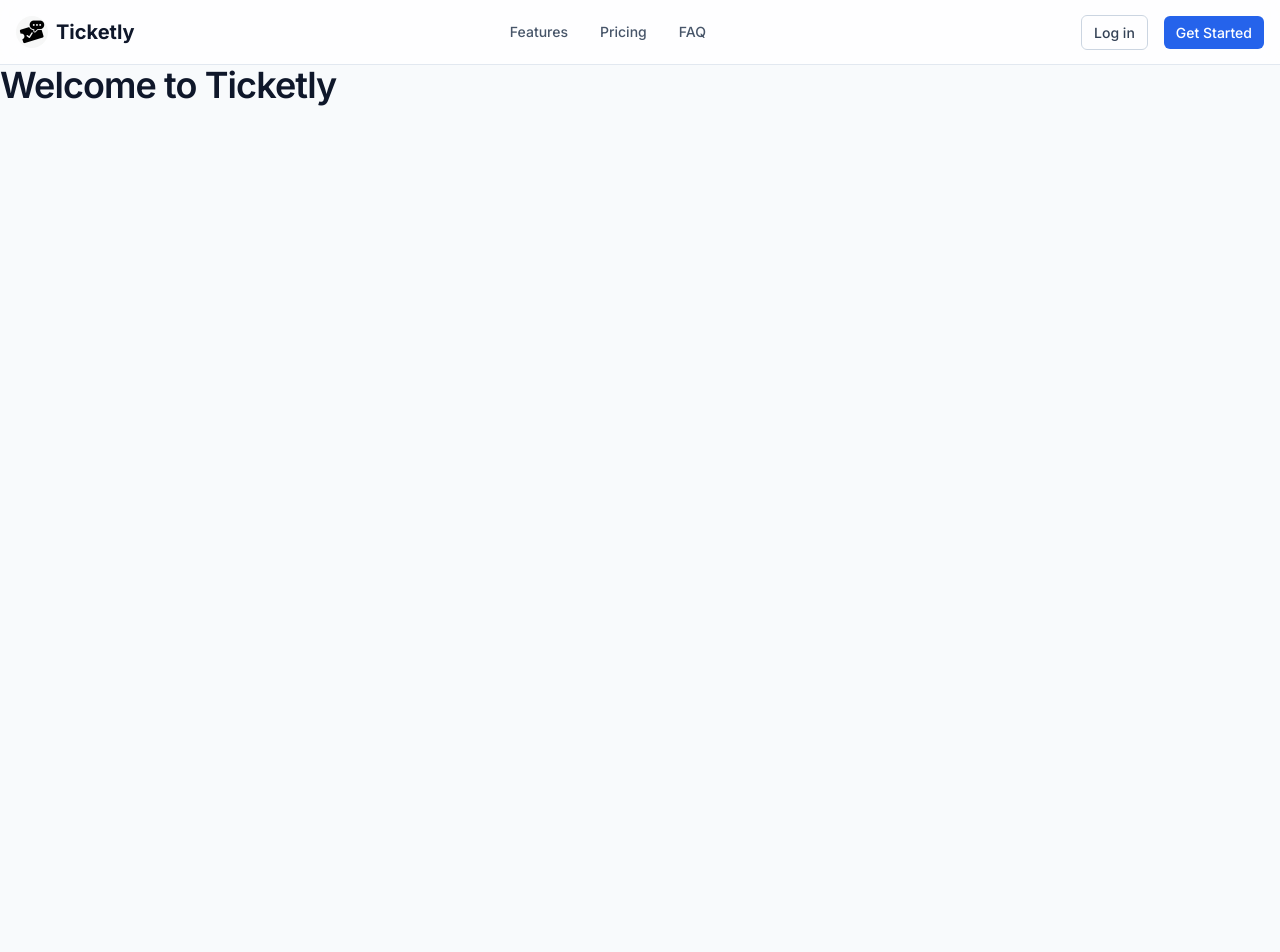
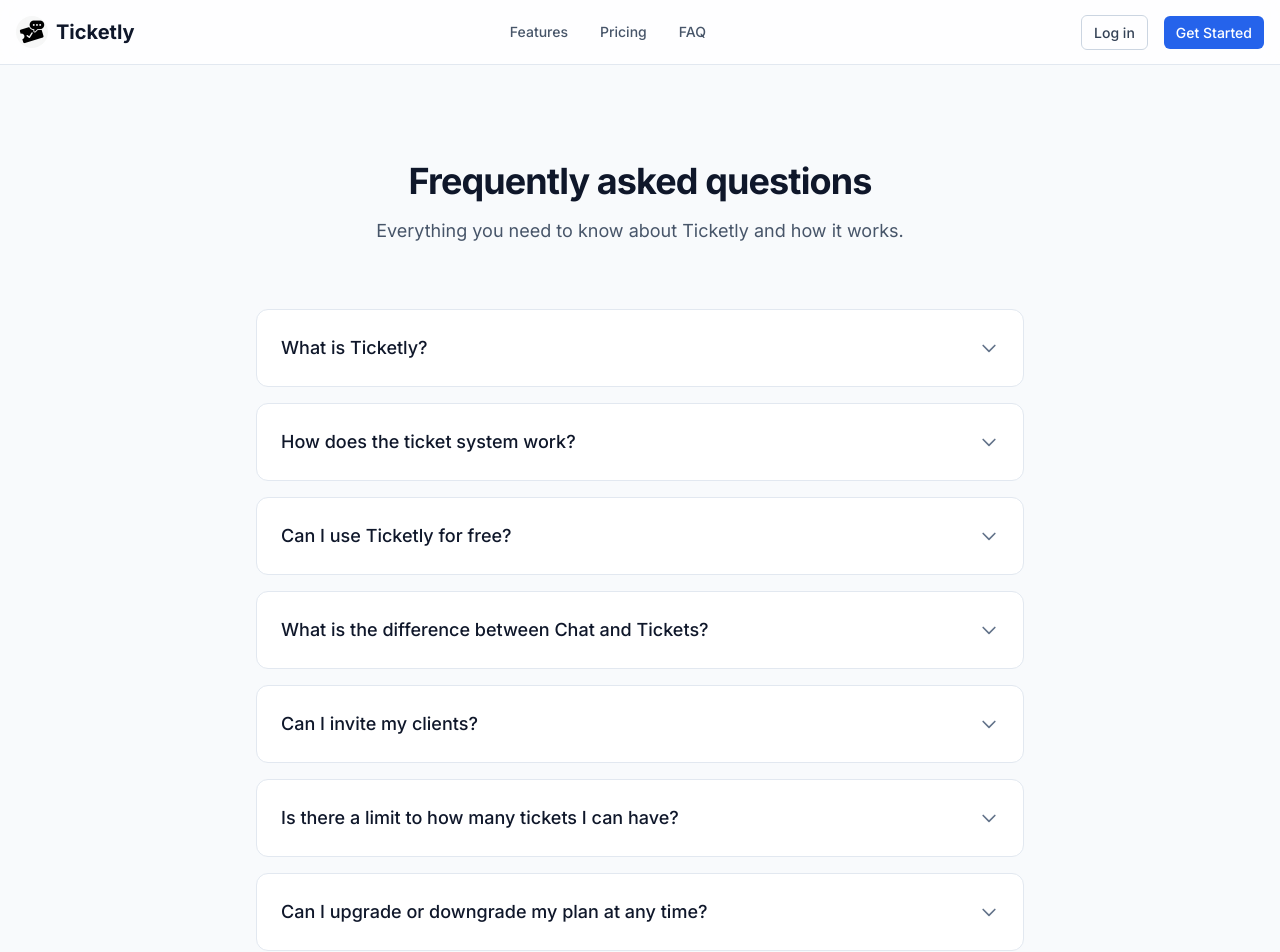
Before and after one commit to dlovans/ticketly, a SvelteKit app: page / in a window 1280 px wide. Shown: the top 952 px of the page. Before the commit the page ends 800 px from the top, so only its background shows below. Built offline with nearby package versions, Linux system fonts and the light colour scheme.

Commit message:
create faq component

```diff
--- /dev/null
+++ b/src/lib/components/landing/FAQ.svelte
@@ -0,0 +1,103 @@
+<script>
+    import { slide } from "svelte/transition";
+
+    let openIndex = $state(null);
+
+    const faqs = [
+        {
+            question: "What is Ticketly?",
+            answer: "Ticketly is a comprehensive communication platform designed specifically for freelancers and their clients. It helps you manage requests, track issues, and communicate effectively in one place.",
+        },
+        {
+            question: "How does the ticket system work?",
+            answer: "Clients can create tickets for specific requests, bugs, or issues. You can then track the status of these tickets (Open, In Progress, Resolved, Closed) and prioritize them based on urgency.",
+        },
+        {
+            question: "Can I use Ticketly for free?",
+            answer: "Yes! We offer a Free tier that allows you to manage up to 2 clients with unlimited tickets. It's perfect for freelancers just starting out.",
+        },
+        {
+            question: "What is the difference between Chat and Tickets?",
+            answer: "Chat is for general communication, quick questions, and file sharing. Tickets are for specific tasks, bug reports, or maintenance requests that need to be tracked and resolved.",
+        },
+        {
+            question: "Can I invite my clients?",
+            answer: "Absolutely. You can add clients to your dashboard, and they will get their own portal to create tickets, view progress, and chat with you.",
+        },
+        {
+            question: "Is there a limit to how many tickets I can have?",
+            answer: "No, all our plans, including the Free tier, come with unlimited tickets. We believe you shouldn't be penalized for being busy!",
+        },
+        {
+            question: "Can I upgrade or downgrade my plan at any time?",
+            answer: "Yes, you can change your subscription plan at any time from your settings. Changes will take effect immediately or at the start of the next billing cycle.",
+        },
+        {
+            question: "Do you offer refunds?",
+            answer: "We offer a 14-day money-back guarantee for all paid plans. If you're not satisfied, simply contact our support team.",
+        },
+        {
+            question: "How do I get support if I have an issue?",
+            answer: "You can reach out to our support team via the 'Help' section in your dashboard. Standard and Professional plans also include priority support.",
+        },
+    ];
+
+    function toggle(index) {
+        openIndex = openIndex === index ? null : index;
+    }
+</script>
+
+<section id="faq" class="py-24 bg-slate-50">
+    <div class="container mx-auto px-4">
+        <div class="text-center max-w-3xl mx-auto mb-16">
+            <h2 class="text-3xl md:text-4xl font-bold text-slate-900 mb-4">
+                Frequently asked questions
+            </h2>
+            <p class="text-lg text-slate-600">
+                Everything you need to know about Ticketly and how it works.
+            </p>
+        </div>
+
+        <div class="max-w-3xl mx-auto space-y-4">
+            {#each faqs as faq, index}
+                <div
+                    class="bg-white rounded-xl border border-slate-200 overflow-hidden"
+                >
+                    <button
+                        class="w-full flex items-center justify-between p-6 text-left focus:outline-none"
+                        onclick={() => toggle(index)}
+                    >
+                        <span class="text-lg font-medium text-slate-900"
+                            >{faq.question}</span
+                        >
+                        <svg
+                            class="w-5 h-5 text-slate-500 transition-transform duration-200 {openIndex ===
+                            index
+                                ? 'rotate-180'
+                                : ''}"
+                            fill="none"
+                            stroke="currentColor"
+                            viewBox="0 0 24 24"
+                        >
+                            <path
+                                stroke-linecap="round"
+                                stroke-linejoin="round"
+                                stroke-width="2"
+                                d="M19 9l-7 7-7-7"
+                            />
+                        </svg>
+                    </button>
+                    {#if openIndex === index}
+                        <div transition:slide={{ duration: 200 }}>
+                            <div
+                                class="px-6 pb-6 text-slate-600 leading-relaxed"
+                            >
+                                {faq.answer}
+                            </div>
+                        </div>
+                    {/if}
+                </div>
+            {/each}
+        </div>
+    </div>
+</section>
--- a/src/routes/+page.svelte
+++ b/src/routes/+page.svelte
@@ -1,6 +1,7 @@
 <script>
 	import Navbar from "$lib/components/layout/Navbar.svelte";
+	import FAQ from "$lib/components/landing/FAQ.svelte";
 </script>
 
 <Navbar />
-<h1>Welcome to Ticketly</h1>
+<FAQ />
```
